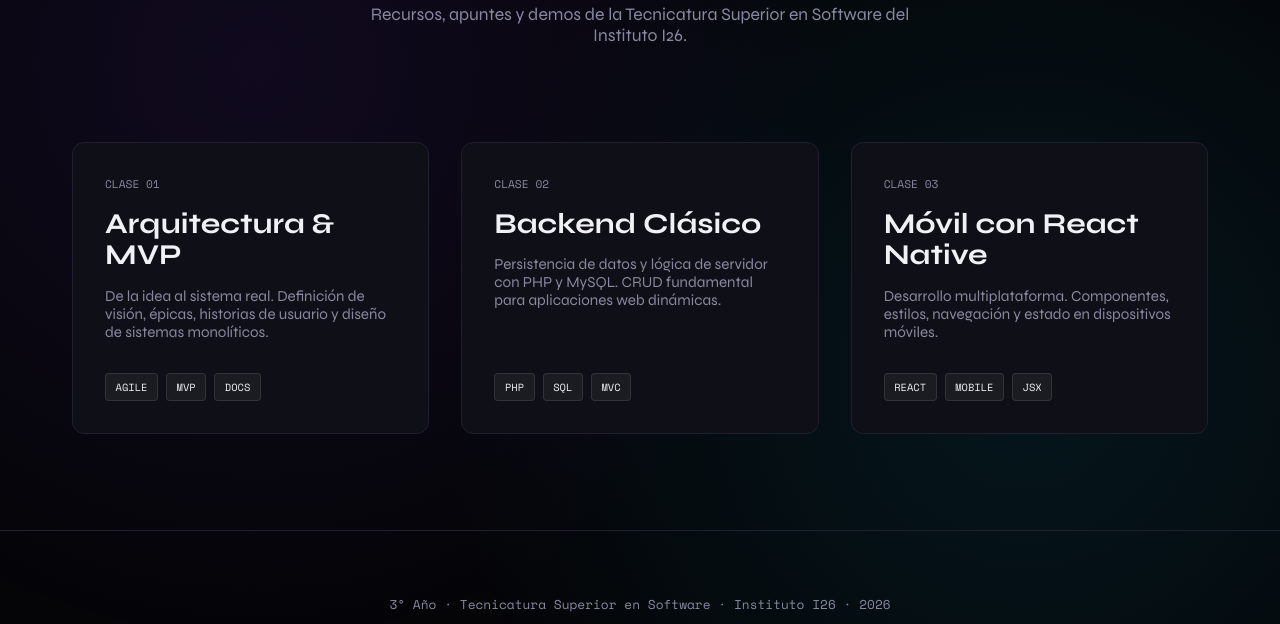
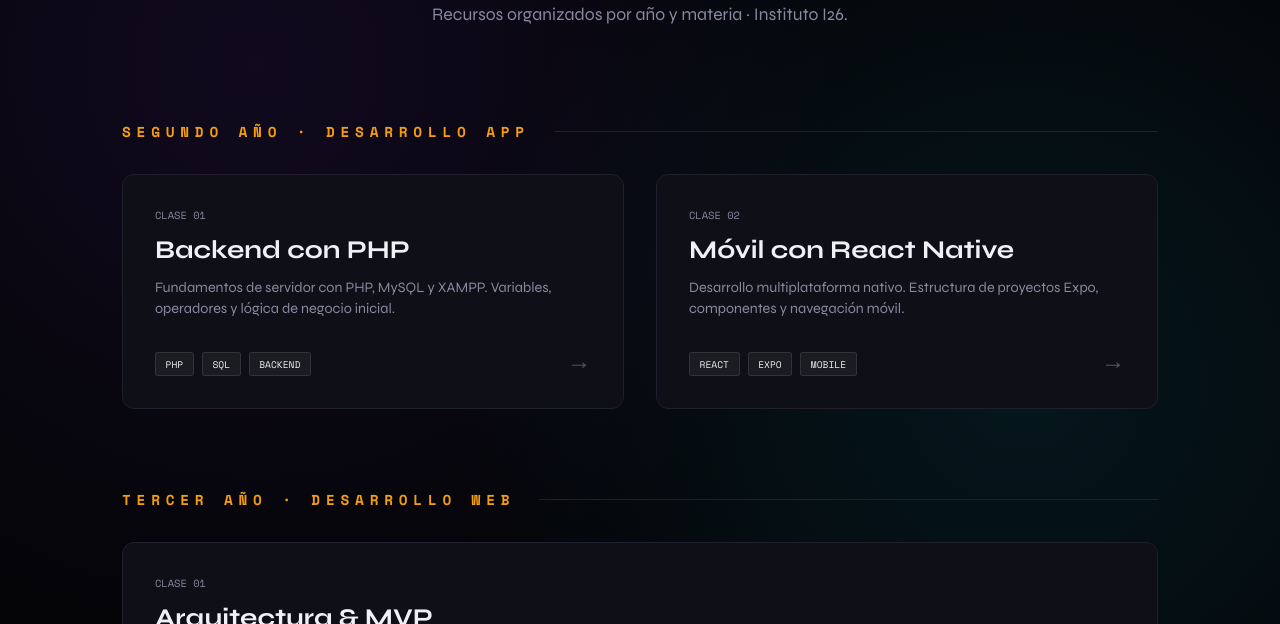
Before and after one commit to mjsis20052/i26, a plain HTML site: page index.html in a window 1280 px wide. Shown: the part 176-800 px from the top of the page. Drawn offline with nearby package versions, Linux system fonts and the light colour scheme.

Commit message:
Reorganize repository into 2do and 3ro year folders

```diff
--- a/index.html
+++ b/index.html
@@ -29,7 +29,6 @@
             overflow-x: hidden;
         }
 
-        /* ─── BACKGROUND DECOR ─── */
         body::before {
             content: '';
             position: fixed;
@@ -74,14 +73,37 @@
         main {
             flex: 1;
             padding: 2rem;
-            max-width: 1200px;
+            max-width: 1100px;
             margin: 0 auto;
             width: 100%;
         }
 
+        .year-section {
+            margin-bottom: 5rem;
+        }
+
+        .year-title {
+            font-family: 'Space Mono', monospace;
+            font-size: 0.9rem;
+            color: var(--accent-a);
+            text-transform: uppercase;
+            letter-spacing: 0.4em;
+            margin-bottom: 2rem;
+            display: flex;
+            align-items: center;
+            gap: 1.5rem;
+        }
+
+        .year-title::after {
+            content: '';
+            flex: 1;
+            height: 1px;
+            background: var(--border);
+        }
+
         .grid {
             display: grid;
-            grid-template-columns: repeat(auto-fit, minmax(320px, 1fr));
+            grid-template-columns: repeat(auto-fit, minmax(300px, 1fr));
             gap: 2rem;
         }
 
@@ -111,34 +133,34 @@
             bottom: 2rem;
             right: 2rem;
             font-size: 1.5rem;
-            opacity: 0;
-            transform: translateX(-10px);
+            opacity: 0.3;
             transition: all 0.3s;
-            color: var(--accent-c);
         }
 
         .card:hover::after {
             opacity: 1;
-            transform: translateX(0);
+            color: var(--accent-c);
+            transform: translateX(5px);
         }
 
         .card-num {
             font-family: 'Space Mono', monospace;
-            font-size: 0.7rem;
+            font-size: 0.65rem;
             color: var(--muted);
-            margin-bottom: 1rem;
+            margin-bottom: 0.8rem;
         }
 
         .card h2 {
-            font-size: 1.8rem;
-            margin-bottom: 1rem;
+            font-size: 1.6rem;
+            margin-bottom: 0.8rem;
             line-height: 1.1;
         }
 
         .card p {
             color: var(--muted);
-            font-size: 0.95rem;
+            font-size: 0.9rem;
             margin-bottom: 2rem;
+            line-height: 1.5;
         }
 
         .tag-row {
@@ -150,43 +172,37 @@
 
         .tag {
             font-family: 'Space Mono', monospace;
-            font-size: 0.65rem;
-            padding: 0.3rem 0.6rem;
+            font-size: 0.6rem;
+            padding: 0.25rem 0.6rem;
             background: rgba(255,255,255,0.05);
             border: 1px solid rgba(255,255,255,0.1);
-            border-radius: 4px;
-            text-transform: uppercase;
+            border-radius: 3px;
         }
 
         /* ─── VARIANTS ─── */
         .card.p:hover { border-color: var(--accent-p); }
         .card.p:hover h2 { color: var(--accent-p); }
-        .card.p:hover::after { color: var(--accent-p); }
-
+        .card.a:hover { border-color: var(--accent-a); }
+        .card.a:hover h2 { color: var(--accent-a); }
         .card.c:hover { border-color: var(--accent-c); }
         .card.c:hover h2 { color: var(--accent-c); }
-        .card.c:hover::after { color: var(--accent-c); }
-
-        .card.a:hover { border-color: var(--accent-a); }
-        .card.a:hover h2 { color: var(--accent-a); }
-        .card.a:hover::after { color: var(--accent-a); }
 
         footer {
             padding: 4rem 2rem;
             text-align: center;
             border-top: 1px solid var(--border);
-            margin-top: 4rem;
+            margin-top: 2rem;
         }
 
         footer p {
             font-family: 'Space Mono', monospace;
-            font-size: 0.8rem;
+            font-size: 0.75rem;
             color: var(--muted);
         }
 
         @media (max-width: 768px) {
             header { padding: 3rem 1.5rem; }
-            h1 { font-size: 3rem; }
+            h1 { font-size: 2.8rem; }
             .grid { grid-template-columns: 1fr; }
         }
     </style>
@@ -195,51 +211,61 @@
     <header>
         <div class="eyebrow">Repositorio Central</div>
         <h1>Clases <span>Software</span></h1>
-        <p class="sub">Recursos, apuntes y demos de la Tecnicatura Superior en Software del Instituto I26.</p>
+        <p class="sub">Recursos organizados por año y materia · Instituto I26.</p>
     </header>
 
     <main>
+        <!-- SEGUNDO AÑO -->
+        <section class="year-section">
+            <h2 class="year-title">Segundo Año · Desarrollo App</h2>
             <div class="grid">
-            <!-- CLASE 1: ARQUITECTURA -->
-            <a href="clase-arquitectura-I26.html" class="card p">
+                <!-- CLASE 2: PHP & MYSQL -->
+                <a href="2do/clase-php-mysql-I26.html" class="card a">
                     <div class="card-num">CLASE 01</div>
-                <h2>Arquitectura & MVP</h2>
-                <p>De la idea al sistema real. Definición de visión, épicas, historias de usuario y diseño de sistemas monolíticos.</p>
-                <div class="tag-row">
-                    <span class="tag">AGILE</span>
-                    <span class="tag">MVP</span>
-                    <span class="tag">DOCS</span>
-                </div>
-            </a>
-
-            <!-- CLASE 2: PHP & MYSQL -->
-            <a href="clase-php-mysql-I26.html" class="card a">
-                <div class="card-num">CLASE 02</div>
-                <h2>Backend Clásico</h2>
-                <p>Persistencia de datos y lógica de servidor con PHP y MySQL. CRUD fundamental para aplicaciones web dinámicas.</p>
+                    <h2>Backend con PHP</h2>
+                    <p>Fundamentos de servidor con PHP, MySQL y XAMPP. Variables, operadores y lógica de negocio inicial.</p>
                     <div class="tag-row">
                         <span class="tag">PHP</span>
                         <span class="tag">SQL</span>
-                    <span class="tag">MVC</span>
+                        <span class="tag">BACKEND</span>
                     </div>
                 </a>
 
                 <!-- CLASE 3: REACT NATIVE -->
-            <a href="clase_2do_soft_I26_ReactNative.html" class="card c">
-                <div class="card-num">CLASE 03</div>
+                <a href="2do/clase_2do_soft_I26_ReactNative.html" class="card c">
+                    <div class="card-num">CLASE 02</div>
                     <h2>Móvil con React Native</h2>
-                <p>Desarrollo multiplataforma. Componentes, estilos, navegación y estado en dispositivos móviles.</p>
+                    <p>Desarrollo multiplataforma nativo. Estructura de proyectos Expo, componentes y navegación móvil.</p>
                     <div class="tag-row">
                         <span class="tag">REACT</span>
+                        <span class="tag">EXPO</span>
                         <span class="tag">MOBILE</span>
-                    <span class="tag">JSX</span>
                     </div>
                 </a>
             </div>
+        </section>
+
+        <!-- TERCERO AÑO -->
+        <section class="year-section">
+            <h2 class="year-title">Tercer Año · Desarrollo Web</h2>
+            <div class="grid">
+                <!-- CLASE 1: ARQUITECTURA -->
+                <a href="3ro/clase-arquitectura-I26.html" class="card p">
+                    <div class="card-num">CLASE 01</div>
+                    <h2>Arquitectura & MVP</h2>
+                    <p>De la idea al sistema real. Definición de visión, épicas e implementación de arquitecturas escalables.</p>
+                    <div class="tag-row">
+                        <span class="tag">AGILE</span>
+                        <span class="tag">MVP</span>
+                        <span class="tag">ARCH</span>
+                    </div>
+                </a>
+            </div>
+        </section>
     </main>
 
     <footer>
-        <p>3° Año · Tecnicatura Superior en Software · Instituto I26 · 2026</p>
+        <p>Tecnicatura Superior en Software · Instituto I26 · 2026</p>
     </footer>
 </body>
 </html>
```
Also changed, not shown: 2do/clase-php-mysql-I26.html (renamed from clase-php-mysql-I26.html), 2do/clase_2do_soft_I26_ReactNative.html (renamed from clase_2do_soft_I26_ReactNative.html), 3ro/clase-arquitectura-I26.html (renamed from clase-arquitectura-I26.html). Lines whose indentation alone changed are shown as unchanged.
